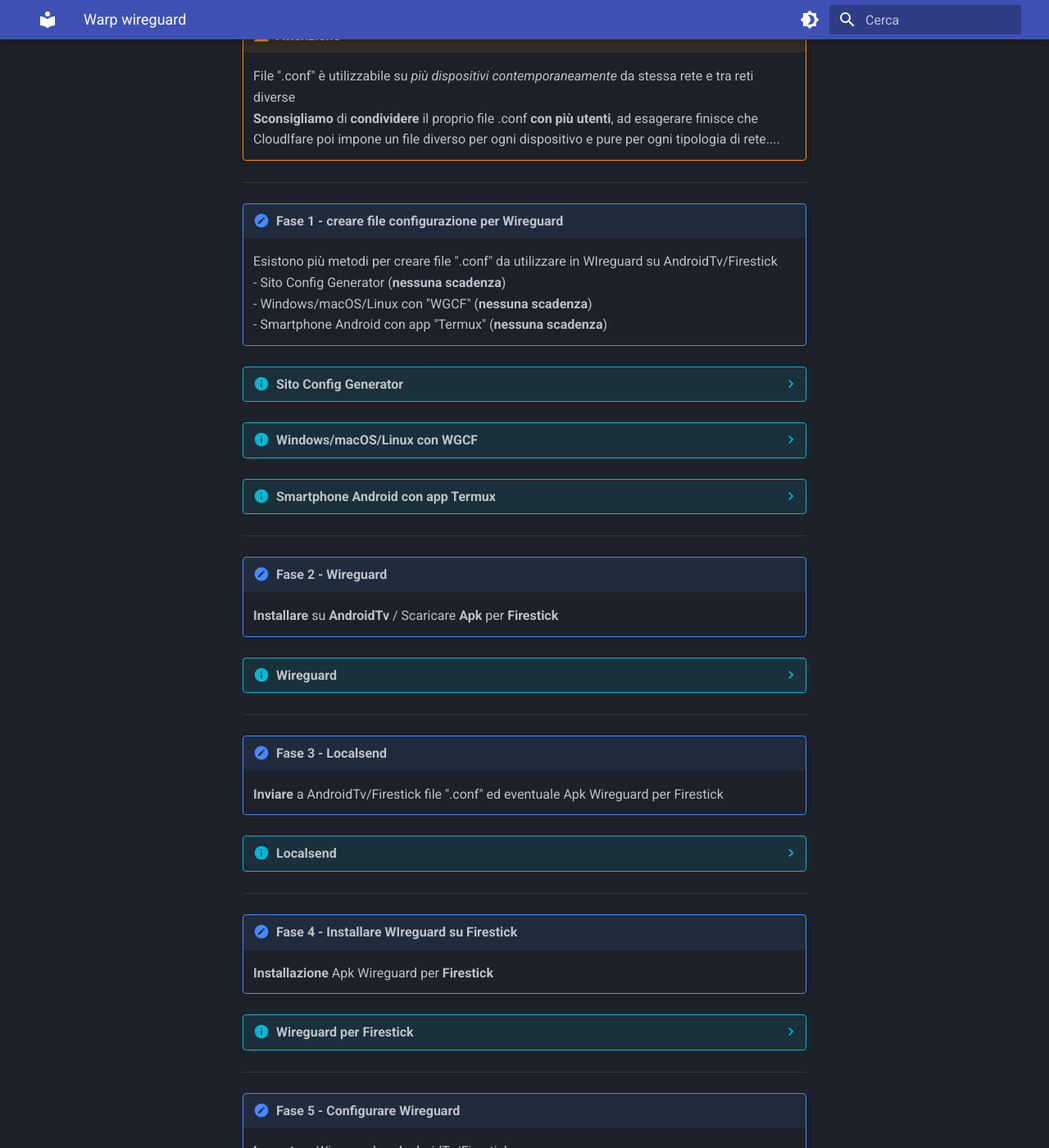
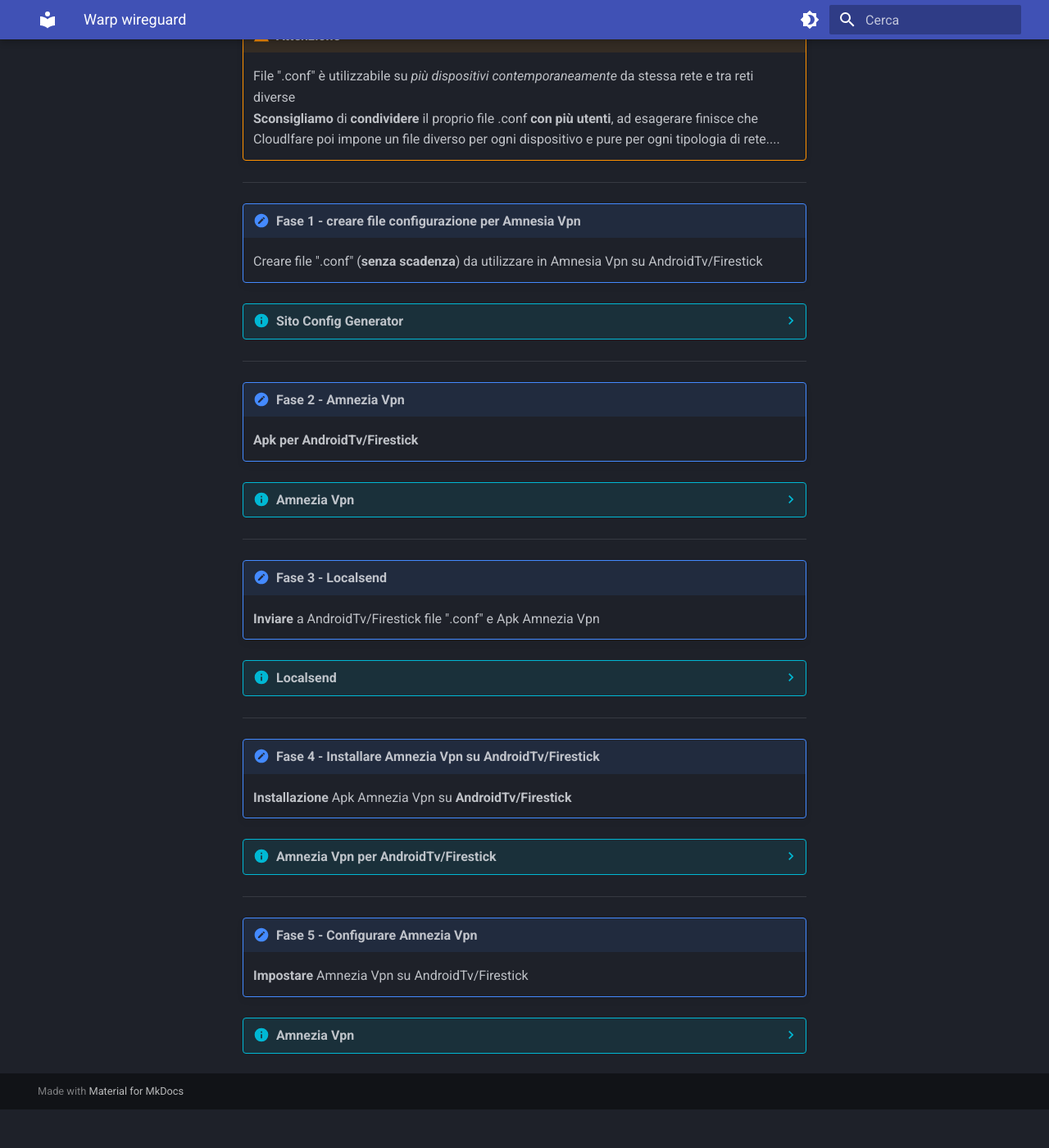
Before and after one commit to campipaolo/Mandrakodi-Wiki, an MkDocs documentation site: the page built from docs/guide/warp_wireguard.md, in a window 1280 px wide and 1400 px high, scrolled down 531 px. Shown: the whole window at 82% size. Built offline with MkDocs 1.6.1 and Material for MkDocs 9.7.7, drawn with Linux system fonts in a browser that asks for light colours; after the commit the page ends 1884 px from its top, so only the background shows below that; some of the changed text lies outside the part shown.

Commit message:
warp_wireguard
rev

```diff
--- a/docs/guide/warp_wireguard.md
+++ b/docs/guide/warp_wireguard.md
@@ -2,82 +2,44 @@
 
 ------
 
-!!! tip "Warp / Wireguard"
-    Sono richiesti per alcuni link iinseriti in Mandrakodi contrassegnati con dicitura  "**WARP**"  <br>    - **Warp** (Windows/macOS/Linux/Android/iOS) *[si installa da qui](https://one.one.one.one)*, **non richiede** alcuna configurazione <br>    - **Wireguard** (AndroidTv/Firestick) una volta installato **necessita** del file ".conf" per funzionare correttamente
+!!! tip "WARP / Amnesia Vpn"
+    Sono richiesti per alcuni link inseriti in Mandrakodi contrassegnati con dicitura  "**WARP**"  <br>    - **Warp** (Windows/macOS/Linux/Android/iOS) *[si installa da qui](https://one.one.one.one)*, **non richiede** alcuna configurazione <br>    - **Amnezia Vpn** (AndroidTv/Firestick) una volta installato **necessita** del file ".conf" per funzionare correttamente
 
 !!! warning "Attenzione"
     File ".conf" è utilizzabile su *più dispositivi contemporaneamente* da stessa rete e tra reti diverse <br> **Sconsigliamo** di **condividere** il proprio file .conf **con più utenti**, ad esagerare finisce che Cloudlfare poi impone un   file diverso per ogni dispositivo e pure per ogni tipologia di rete....
 
 ------
 
-!!! important " Fase 1 - creare file configurazione per Wireguard"
-    Esistono più metodi per creare file ".conf" da utilizzare in WIreguard su AndroidTv/Firestick <br>    - Sito Config Generator (**nessuna scadenza**) <br>    - Windows/macOS/Linux con "WGCF" (**nessuna scadenza**) <br>    - Smartphone Android con app "Termux" (**nessuna scadenza**)
+!!! important "Fase 1 - creare file configurazione per Amnesia Vpn"
+    Creare file ".conf" (**senza scadenza**) da utilizzare in Amnesia Vpn su AndroidTv/Firestick
 
 ??? info "Sito Config Generator"
-       **Nessuna scadenza**
+       **Generare file ".conf" senza scadenza**
 
+    * N.B.: l'app "Donloader" potrebbe non funzionare, usare smartphone/tablet/pc<br>
+      Il file scaricato poi si invia a AndroidTv/Firestick seguendo i passaggi della "Fase 3"
     * [Config Generator](https://warp-generator.vercel.app)<br>
-      (c'è scritto "WARP" ma va bene per Wireguard)
+      (c'è scritto "WARP" ma va bene ugualmente)
+    * Premere il pulsante "Generate"
     * Premere il pulsante "Download Config"
     * N.B.: verificare che il file salvato abbia l'estensione "**.conf**" (se necessario **rinominarlo**)
 
-??? info "Windows/macOS/Linux con WGCF"
-       **Nessuna scadenza**
+------
 
-    * [WGCG](https://github.com/ViRb3/wgcf/releases)
-    * Scorrere fino alla sezione "Assets" (premere "Show All" per espandere l'elenco)
-    * Windows 64bit: wgcf_x.x.x_windows_amd64.exe<br>
-      Windows ARM: wgcf_x.x.x_windows_arm64.exe
-    * Copiare il file scaricato sul **Desktop**
-    * **Rinominarlo** in "wgcf.exe"
-    * Premere il tasto Windows, scrivere "cmd" e premere invio
-    * Digitare "cd desktop" e premere invio
-    * Digitare "wgcf.exe register" e premere invio
-    * Quando richiesto andare su "Yes" e premere invio
-    * Digitare "wgcf.exe generate" e premere invio
-    * Sul desktop saranno presenti due file, l'unico da conservare è "wgcf-profile.conf"
+!!! important "Fase 2 - Amnezia Vpn"
+    **Apk per AndroidTv/Firestick**
 
-??? info "Smartphone Android con app Termux"
-    **Nessuna scadenza**
+??? info "Amnezia Vpn"
+    **AndroidTv/Firestick**
 
-    * [Termux Play Store](https://play.google.com/store/apps/details?id=com.termux&hl=it)
-    * Installare ed avviare
-    * N.B.: di seguito comandi da copiare e poi incollare in termux, **uno alla volta** (quando richiesto premere invio alla domanda "Y" o scrivere Yes per confermare)
-    * termux-setup-storage (abilitare permesso scrittura  su dispositivo)
-    * pkg install wget
-    * pkg install git
-    * git clone https://github.com/ViRb3/wgcf
-    * cd wgcf
-    * pkg install golang
-    * go mod download
-    * go build -o wgcf
-    * chmod +x wgcf
-    * ./wgcf register
-    * ./wgcf generate
-    * ./wgcf status
-    * ls
-    * cp wgcf-profile.conf ~/storage/downloads
-    * ls ~/storage/downloads
-    * exit
-    * N.B.: il file ".conf"  sarà reperibile nella cartella **Download** del prprio device
+    * N.B.: l'app "Downloader" potrebbe non funzionare, usare smartphone/tablet/pc<br>
+      Il file scaricato poi si invia a AndroidTv/Firestick seguendo i passaggi della "Fase 3"
+    * [AndroidTv/Firestick](https://github.com/amnezia-vpn/amneziawg-android/releases/latest): Scaricare "AmneziaWG-x.x.xxxxxxxxx.apk"
 
 ------
 
-!!! important " Fase 2 - Wireguard"
-    **Installare** su  **AndroidTv** / Scaricare **Apk** per **Firestick**
-
-??? info "Wireguard"
-    **AndroidTv/Firestick**
-
-    * [Wireguard](https://download.wireguard.com/android-client/)
-
-    * Utenti **AndroidTv**: installare con link "Google Play Store"
-    * Utenti **Firestick**: Scaricare "com.wireguard.android-x.x.xxxxxxxx.apk"
-
-------
-
-!!! important " Fase 3 - Localsend"
-    **Inviare** a AndroidTv/Firestick file ".conf" ed eventuale Apk Wireguard per Firestick
+!!! important "Fase 3 - Localsend"
+    **Inviare** a AndroidTv/Firestick file ".conf" e Apk Amnezia Vpn
 
 ??? info "Localsend"
     **Windows/macOS/Linux/Android/AndroidTv/iOS/Firestick**
@@ -89,61 +51,38 @@
     [Github](https://github.com/localsend/localsend/releases): scaricare apk "LocalSend-x.xx.x-android-arm32v7.apk"<br>
     * Avviare Localsend **prima** sul dispositivo "ricevente" e **poi** su quello "mittente"
     * Sul dispositivo "mittente" premere "Invia" e poi "File"
-    * Selezionare file/files da inviare
+    * Selezionare files da inviare
     * Selezionare dispositivo "ricevente"
     * Sul dispositivo "ricevente" dare conferma per ricevere
-    * N.B.: la cartella "**Download**" è quella di default per la ricezione
+    * N.B.: la cartella "**Download**" è quella di default per la ricezione dei files
     * Sul dispositivo "ricevente" in alto a destra l'icona a fianco alla “i” elenca la cronologia
 
 ------
 
-!!! important " Fase 4 - Installare WIreguard su  Firestick "
-    **Installazione** Apk Wireguard per **Firestick**
+!!! important "Fase 4 - Installare Amnezia Vpn  su  AndroidTv/Firestick"
+    **Installazione** Apk Amnezia Vpn su **AndroidTv/Firestick**
 
-??? info "Wireguard per Firestick"
-    **Firestick**
+??? info "Amnezia Vpn  per AndroidTv/Firestick"
+    **AndroidTv/Firestick**
 
 
     * Sul dispositivo "ricevente" in alto a destra l'icona a fianco alla “**i**” elenca la cronologia dei file ricevuti
-    * Cliccare apk Wireguard
+    * Cliccare apk Amnezia Vpn
     * Consentire installazione delle app da Localsend (se richiesto) e installarlo
-    * Alla prima apertura, WireGuard potrebbe chiedere il permesso di accedere ai file
+    * Alla prima apertura, Amnezia Vpn potrebbe chiedere il permesso di accedere ai file
     * Concedere l'autorizzazione, se non appare richiesta, uscire e rientrare
 
 ------
 
-!!! important " Fase 5 - Configurare Wireguard"
-    **Impostare** Wireguard su AndroidTv/Firestick
+!!! important " Fase 5 - Configurare Amnezia Vpn"
+    **Impostare** Amnezia Vpn su AndroidTv/Firestick
 
-??? info "Wireguard"
+??? info "Amnezia Vpn"
     **AndroidTv/Firestick**
 
 
-    * Aprire Wireguard, premere il pulsante "+" e selezionare l'opzione "importa da file"
-    * Importato il file ".conf", sarà presente nella schermata principale
-    * Cliccare l'interruttore in corrispondeza sulla destra per attivare/disattivare
+    * Aprire Amnezia Vpn, premere il pulsante "+", poi "File with connection settings"
+    * Importare il file ".conf", sarà quindi presente nella schermata principale
+    * Cliccare l'interruttore "Connect" per attivare/disattivare
     * Al primo avvio verrà chiesta conferma di attivazione
     * N.B.: qualora non fosse possibile selezionare il file ".conf" durante l'importazione, installare dallo Store **file manager** come "x-plore " o simili
-
-------
-
-
-
-!!! important " EXTRA - WG Tunnel (sempre con file ".conf")"
-    Installare **alternativa** "WG Tunnel" su Windows/Linux/Android/AndroidTv/Firestick
-
-??? info "WG Tunnel"
-    **Windows/Linux/Android/AndroidTv/Firestick**
-
-
-    * Installare WG Tunnel
-    * [WG Tunnel AndroidTv/Firestick 32bit](https://github.com/wgtunnel/android/releases/) wgtunnel-standalone-vx.x.x-armv7.apk
-    * [WG Tunnel Android 64bit](https://github.com/wgtunnel/android/releases) wgtunnel-standalone-vx.x.x-armv64.apk
-    * [WG Tunnel Windows 64bit](https://github.com/wgtunnel/desktop/releases) wgtunnel-x.x.x.x64.msix
-    * [WG Tunnel Linux 64bit](https://github.com/wgtunnel/desktop/releases) wgtunnel_x.x.x_amd64.deb
-    * Avviare WG Tunnel
-    * Alla prima apertura, WG Tunnel potrebbe chiedere il permesso di accedere ai file
-    * Aperto WG Tunnel, premere il pulsante "+" e selezionare l'opzione "importa da file"
-    * Importato il file ".conf", sarà presente nella schermata principale
-    * Cliccare l'interruttore in corrispondeza sulla destra per attivare/disattivare
-    * Al primo avvio verrà chiesta conferma di attivazione
```
